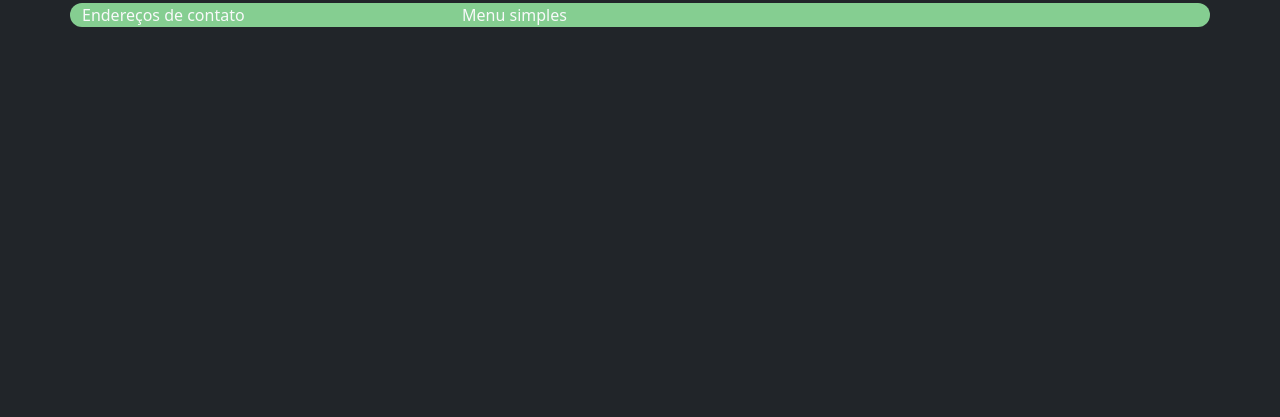
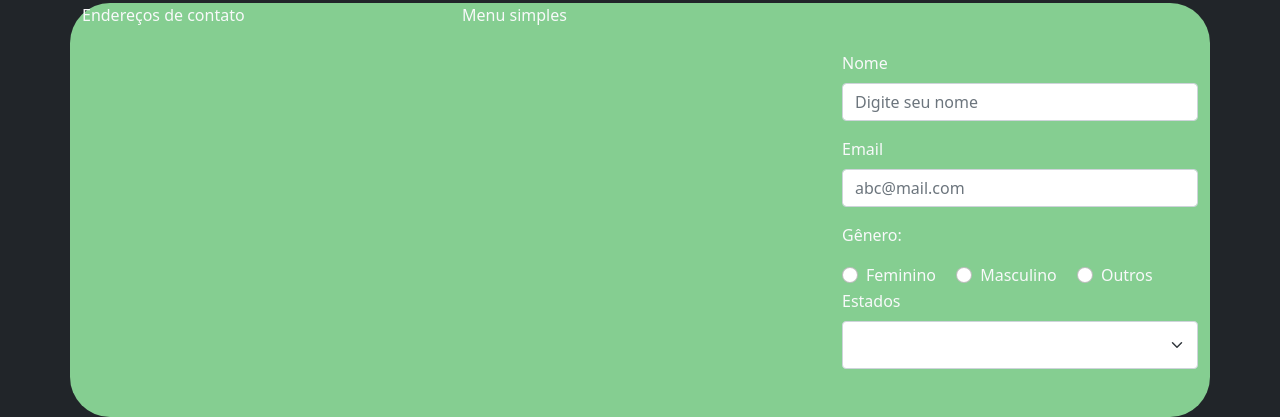
Before and after one commit to marcocarneiro/landing-page-hotels, a plain HTML site: page index.html in a window 1280 px wide. Shown: the part 2087-2504 px from the top of the page. Before the commit the page ends 2114 px from the top, so only its background shows below. Drawn offline with nearby package versions, Linux system fonts and the light colour scheme; no server answers.

Commit message:
Atualização

```diff
--- a/index.html
+++ b/index.html
@@ -10,11 +10,11 @@
 
     <!-- CSS Interno -->
     <style>
-        .big-round{
+        .big-round {
             border-radius: 40px !important;
         }
 
-        .legenda-fotos{
+        .legenda-fotos {
             padding: 16px;
             margin-top: -60px;
             position: relative;
@@ -23,7 +23,7 @@
             border-bottom-right-radius: 40px;
         }
 
-        .bg-verde{
+        .bg-verde {
             background-color: #85ce91;
         }
     </style>
@@ -102,7 +102,9 @@
             <div class="col-md text-light">
                 <h2>About the Hotel</h2>
                 <p>
-                    Lorem ipsum dolor, sit amet consectetur adipisicing elit. Molestiae, id itaque dolorem inventore architecto rem sit harum praesentium. Obcaecati ipsa hic maxime dolorum eligendi necessitatibus fuga, voluptate veritatis possimus vero?
+                    Lorem ipsum dolor, sit amet consectetur adipisicing elit. Molestiae, id itaque dolorem inventore
+                    architecto rem sit harum praesentium. Obcaecati ipsa hic maxime dolorum eligendi necessitatibus
+                    fuga, voluptate veritatis possimus vero?
                 </p>
             </div>
             <div class="col-md">
@@ -114,7 +116,9 @@
             <div class="col-12">
                 <h2>Rooms & Suites</h2>
                 <p>
-                    Lorem ipsum dolor sit amet consectetur adipisicing elit. Iusto assumenda itaque accusantium nostrum tenetur libero facilis alias autem omnis voluptate ullam ipsum voluptas sunt sit, veniam, maiores ea cum unde.
+                    Lorem ipsum dolor sit amet consectetur adipisicing elit. Iusto assumenda itaque accusantium nostrum
+                    tenetur libero facilis alias autem omnis voluptate ullam ipsum voluptas sunt sit, veniam, maiores ea
+                    cum unde.
                 </p>
             </div>
 
@@ -129,15 +133,13 @@
             </div>
             <div class="col-lg">
                 <figure>
-                    <img src="img/pexels-enginakyurt-1579253.jpg"
-                    class="img-fluid big-round" alt="">
+                    <img src="img/pexels-enginakyurt-1579253.jpg" class="img-fluid big-round" alt="">
                     <figcaption>Legenda</figcaption>
                 </figure>
             </div>
             <div class="col-lg">
                 <figure>
-                    <img src="img/pexels-pixabay-261102.jpg"
-                    class="img-fluid big-round" alt="">
+                    <img src="img/pexels-pixabay-261102.jpg" class="img-fluid big-round" alt="">
                     <figcaption>Legenda</figcaption>
                 </figure>
             </div>
@@ -154,26 +156,47 @@
             <div class="col-12">
                 <h2>Book Now</h2>
                 <p>
-                    Lorem, ipsum dolor sit amet consectetur adipisicing elit. Dolore, architecto aut? Quidem vel corporis natus hic aut aliquid commodi quaerat labore magnam error, dignissimos reiciendis! Animi, at? Ad, tempore eveniet?
+                    Lorem, ipsum dolor sit amet consectetur adipisicing elit. Dolore, architecto aut? Quidem vel
+                    corporis natus hic aut aliquid commodi quaerat labore magnam error, dignissimos reiciendis! Animi,
+                    at? Ad, tempore eveniet?
                 </p>
             </div>
 
             <div class="col-md">
                 <p>Checkin</p>
                 <button class="btn btn-light rounded-pill ps-5 pe-5">
-                    <svg xmlns="http://www.w3.org/2000/svg" width="24" height="24" viewBox="0 0 24 24" fill="none" stroke="currentColor" stroke-width="1" stroke-linecap="round" stroke-linejoin="round" class="lucide lucide-calendar-heart-icon lucide-calendar-heart"><path d="M3 10h18V6a2 2 0 0 0-2-2H5a2 2 0 0 0-2 2v14a2 2 0 0 0 2 2h7"/><path d="M8 2v4"/><path d="M16 2v4"/><path d="M21.29 14.7a2.43 2.43 0 0 0-2.65-.52c-.3.12-.57.3-.8.53l-.34.34-.35-.34a2.43 2.43 0 0 0-2.65-.53c-.3.12-.56.3-.79.53-.95.94-1 2.53.2 3.74L17.5 22l3.6-3.55c1.2-1.21 1.14-2.8.19-3.74Z"/></svg>
+                    <svg xmlns="http://www.w3.org/2000/svg" width="24" height="24" viewBox="0 0 24 24" fill="none"
+                        stroke="currentColor" stroke-width="1" stroke-linecap="round" stroke-linejoin="round"
+                        class="lucide lucide-calendar-heart-icon lucide-calendar-heart">
+                        <path d="M3 10h18V6a2 2 0 0 0-2-2H5a2 2 0 0 0-2 2v14a2 2 0 0 0 2 2h7" />
+                        <path d="M8 2v4" />
+                        <path d="M16 2v4" />
+                        <path
+                            d="M21.29 14.7a2.43 2.43 0 0 0-2.65-.52c-.3.12-.57.3-.8.53l-.34.34-.35-.34a2.43 2.43 0 0 0-2.65-.53c-.3.12-.56.3-.79.53-.95.94-1 2.53.2 3.74L17.5 22l3.6-3.55c1.2-1.21 1.14-2.8.19-3.74Z" />
+                    </svg>
                     16 julho 2025
                 </button>
 
                 <p>Checkout</p>
                 <button class="btn btn-light rounded-pill ps-5 pe-5">
-                    <svg xmlns="http://www.w3.org/2000/svg" width="24" height="24" viewBox="0 0 24 24" fill="none" stroke="currentColor" stroke-width="1" stroke-linecap="round" stroke-linejoin="round" class="lucide lucide-calendar-heart-icon lucide-calendar-heart"><path d="M3 10h18V6a2 2 0 0 0-2-2H5a2 2 0 0 0-2 2v14a2 2 0 0 0 2 2h7"/><path d="M8 2v4"/><path d="M16 2v4"/><path d="M21.29 14.7a2.43 2.43 0 0 0-2.65-.52c-.3.12-.57.3-.8.53l-.34.34-.35-.34a2.43 2.43 0 0 0-2.65-.53c-.3.12-.56.3-.79.53-.95.94-1 2.53.2 3.74L17.5 22l3.6-3.55c1.2-1.21 1.14-2.8.19-3.74Z"/></svg>
+                    <svg xmlns="http://www.w3.org/2000/svg" width="24" height="24" viewBox="0 0 24 24" fill="none"
+                        stroke="currentColor" stroke-width="1" stroke-linecap="round" stroke-linejoin="round"
+                        class="lucide lucide-calendar-heart-icon lucide-calendar-heart">
+                        <path d="M3 10h18V6a2 2 0 0 0-2-2H5a2 2 0 0 0-2 2v14a2 2 0 0 0 2 2h7" />
+                        <path d="M8 2v4" />
+                        <path d="M16 2v4" />
+                        <path
+                            d="M21.29 14.7a2.43 2.43 0 0 0-2.65-.52c-.3.12-.57.3-.8.53l-.34.34-.35-.34a2.43 2.43 0 0 0-2.65-.53c-.3.12-.56.3-.79.53-.95.94-1 2.53.2 3.74L17.5 22l3.6-3.55c1.2-1.21 1.14-2.8.19-3.74Z" />
+                    </svg>
                     17 julho 2025
                 </button>
             </div>
 
             <div class="col-md">
-                <iframe src="https://www.google.com/maps/embed?pb=!1m18!1m12!1m3!1d3671.6594947300673!2d-45.56408642380295!3d-23.036271342513096!2m3!1f0!2f0!3f0!3m2!1i1024!2i768!4f13.1!3m3!1m2!1s0x94ccf91e696b7da7%3A0x531b7ec4bff84e66!2sSenac%20Taubat%C3%A9!5e0!3m2!1spt-BR!2sbr!4v1752676749433!5m2!1spt-BR!2sbr" width="100%" height="300" class="big-round" style="border:0;" allowfullscreen="" loading="lazy" referrerpolicy="no-referrer-when-downgrade"></iframe>
+                <iframe
+                    src="https://www.google.com/maps/embed?pb=!1m18!1m12!1m3!1d3671.6594947300673!2d-45.56408642380295!3d-23.036271342513096!2m3!1f0!2f0!3f0!3m2!1i1024!2i768!4f13.1!3m3!1m2!1s0x94ccf91e696b7da7%3A0x531b7ec4bff84e66!2sSenac%20Taubat%C3%A9!5e0!3m2!1spt-BR!2sbr!4v1752676749433!5m2!1spt-BR!2sbr"
+                    width="100%" height="300" class="big-round" style="border:0;" allowfullscreen="" loading="lazy"
+                    referrerpolicy="no-referrer-when-downgrade"></iframe>
             </div>
         </div>
 
@@ -189,9 +212,43 @@
             </div>
             <div class="col-md">
                 <!-- formulário de cadastro -->
-                 <form action="processador.php" method="post">
+                <form action="processador.php" class="mt-5 mb-5" method="post">
+                    <div class="mb-3">
+                        <label for="" class="form-label">Nome</label>
+                        <input type="text" class="form-control" name="nome" id="nome" placeholder="Digite seu nome" />
+                    </div>
 
-                 </form>
+                    <div class="mb-3">
+                        <label for="" class="form-label">Email</label>
+                        <input type="email" class="form-control" name="email" id="email" aria-describedby="emailHelpId"
+                            placeholder="abc@mail.com" />
+                    </div>
+
+                    <p>Gênero:</p>
+                    <div class="form-check form-check-inline">
+                        <input class="form-check-input" type="radio" name="genero" id="genero1" value="Feminino" />
+                        <label class="form-check-label" for="">Feminino</label>
+                    </div>
+                    <div class="form-check form-check-inline">
+                        <input class="form-check-input" type="radio" name="genero" id="genero2" value="Masculino" />
+                        <label class="form-check-label" for="">Masculino</label>
+                    </div>
+                    <div class="form-check form-check-inline">
+                        <input class="form-check-input" type="radio" name="genero" id="genero3" value="Outros" />
+                        <label class="form-check-label" for="">Outros</label>
+                    </div>
+
+                    <div class="mb-3">
+                        <label for="estados" class="form-label">Estados</label>
+                        <select class="form-select form-select-lg" name="estados" id="estados">
+
+                        </select>
+                    </div>
+
+
+
+
+                </form>
             </div>
         </footer>
 
@@ -211,6 +268,49 @@
     <!-- Javascript interno -->
     <script>
 
+        //Função de execução automática
+        (()=>{
+            const url = 'https://servicodados.ibge.gov.br/api/v1/localidades/estados';
+            // constante representa o select com id "estados"
+            const estados = document.getElementById('estados');
+            // constante para armazenar os options do select
+            let options = '<option>Selecione</option>';
+
+            //estrutura para capturar os dados da API
+            fetch(url).then(obj => obj.json()).then(json =>{
+                //laço para percorrer todos os valores do objeto
+                for (let i = 0; i < json.length; i++) {
+                    //escreve dentro do select id "estados" os options
+                    options += `<option value="${json[i].id}">
+                        ${json[i].nome}
+                        </option>`;
+                }
+            // preenche o select com o conteúdo da variável options
+            estados.innerHTML = options;
+            }).catch(erro => alert(erro));
+        })();
+
+
+
+
+
+        /* (() => {
+            var url = 'https://servicodados.ibge.gov.br/api/v1/localidades/estados';
+            var select = document.getElementById('estado');
+
+            fetch(url).then(response => response.json()).then(json => {
+                var options = '<option>Selecione</option>';
+                //DESAFIO: inserir abaixo desta linha um código para ordenar
+                //em ordem alfabética o objeto json
+
+                //laço de repetição
+                for (let index = 0; index < json.length; index++) {
+                    options += '<option>' + json[index].nome + '</option>';
+                }
+                select.innerHTML = options;
+            }).catch(erro => console.log(erro));
+        })(); */
+
     </script>
 </body>
 
```
